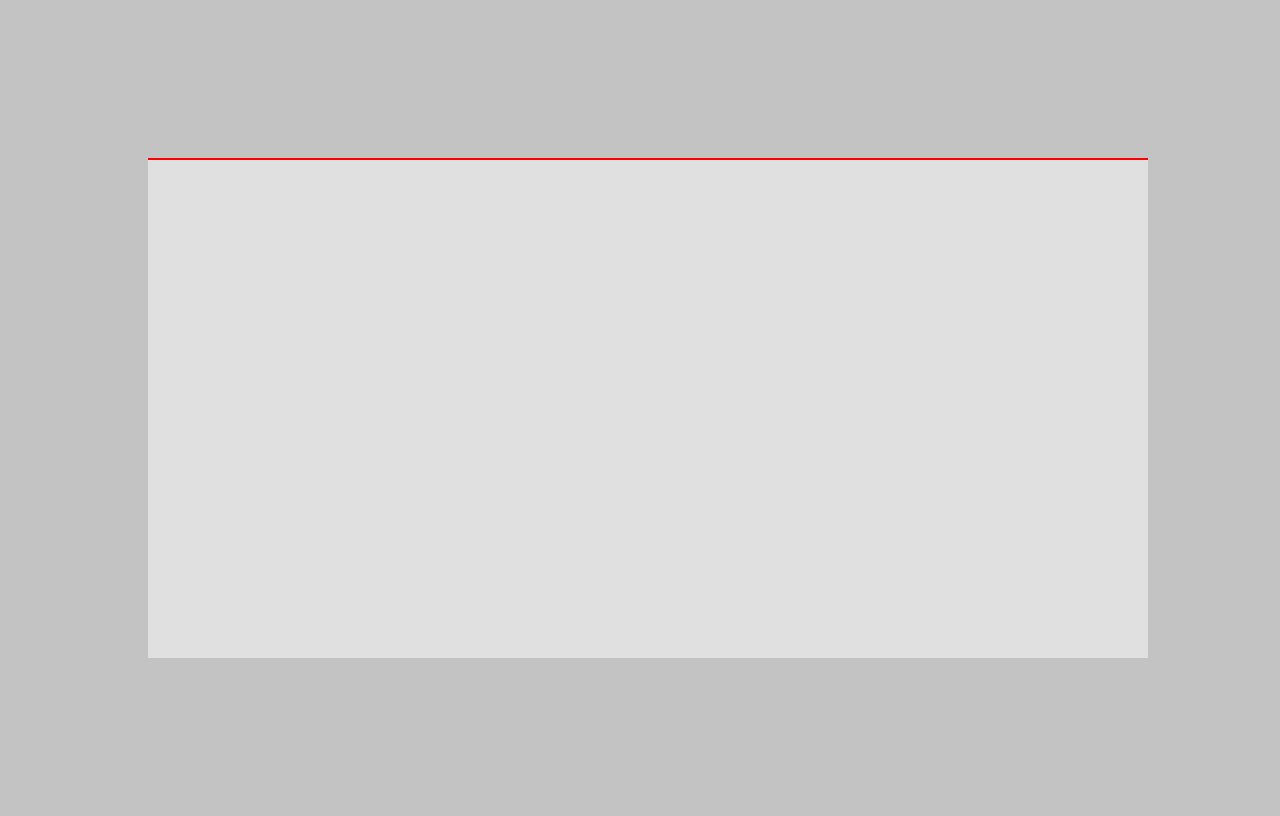
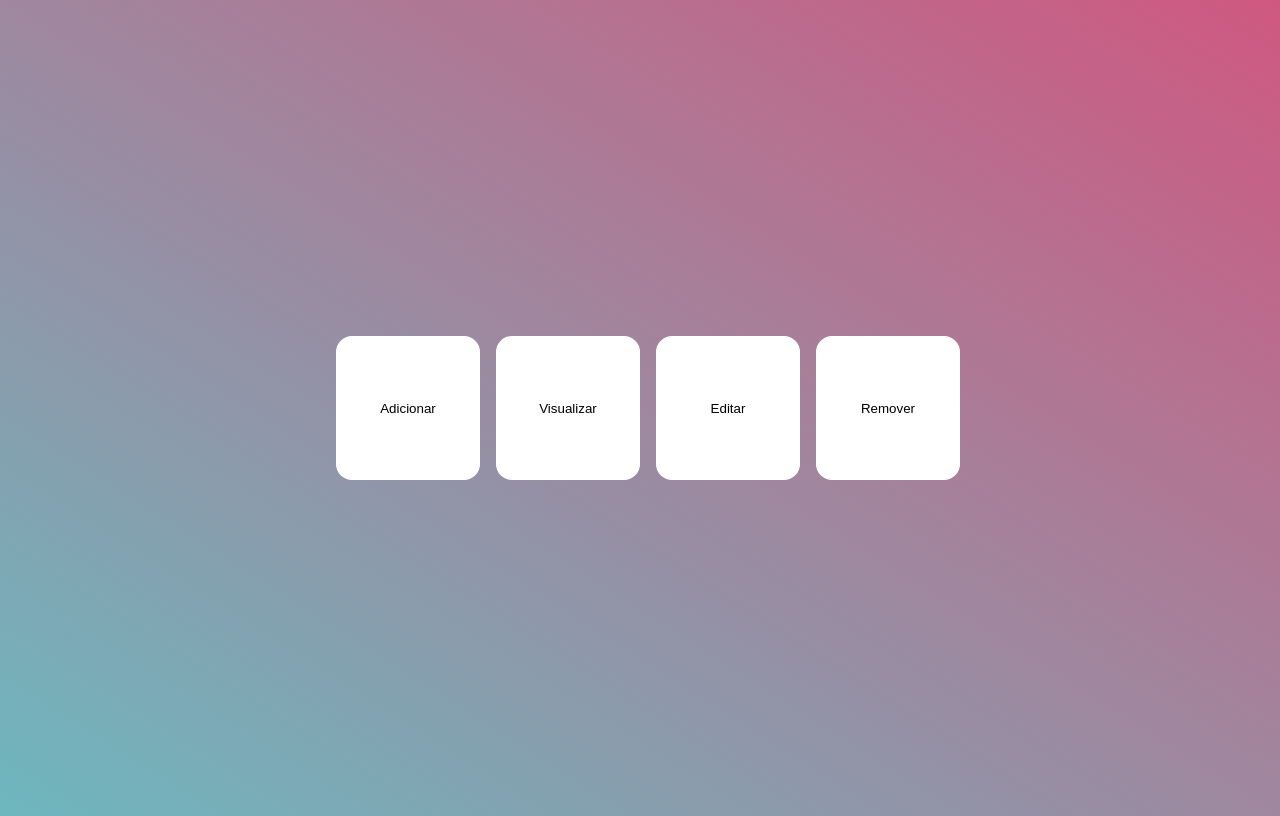
Before and after one commit to SavioHaistem/UsersControl, a React (Vite) app: page / in a window 1280 px wide. Built offline with nearby package versions, Linux system fonts and the light colour scheme.

Commit message:
Estilizando pagina home

```diff
--- a/src/Components/HomePage.tsx
+++ b/src/Components/HomePage.tsx
@@ -1,13 +1,30 @@
-import { BodyStyle ,BoxButtons, Home } from "../Styles/HomeStyle";
+import { BodyStyle ,BoxButtons } from "../Styles/HomeStyle";
+import MainButton from "./MainButtons";
+
 
 function HomePage() {
+
+  const add =()=> {
+    console.log('hello')
+  }
+
   return (
     <>
       <BodyStyle/>
-        <Home>
           <BoxButtons>
+            <MainButton
+              onClick={add}
+              ButtonText="Adicionar"/>
+            <MainButton
+              onClick={add}
+              ButtonText="Visualizar"/>
+            <MainButton
+              onClick={add}
+              ButtonText="Editar"/>
+            <MainButton
+              onClick={add}
+              ButtonText="Remover"/>
           </BoxButtons>
-        </Home>
     </>
   );
 }
--- /dev/null
+++ b/src/Components/MainButtons.tsx
@@ -0,0 +1,20 @@
+import { styled } from "styled-components";
+
+const Button = styled.button`
+  background-color: ${({theme})=> theme.colors.primary};
+  border-radius: 1rem;
+  border: none;
+`
+
+interface iProps {
+  onClick: any,
+  ButtonText: string
+}
+
+function MainButton({ onClick, ButtonText }: iProps) {
+  return (
+    <Button onClick={onClick}> {ButtonText} </Button>
+  );
+}
+
+export default MainButton;
--- a/src/Styles/GlobalStyle.tsx
+++ b/src/Styles/GlobalStyle.tsx
@@ -1,8 +1,9 @@
 const AppTheme = {
   colors: {
-    primary: '#0d71fe',
+    primary: '#ffffff',
     secundary: '#0000de',
-    backgroundPrimary: '#c3c3c3',
+    backgroundPrimary: '#dadada',
+    backgroundSecundary: '#dadadaede',
     text: 'white'
   },
   fonts: {
--- a/src/Styles/HomeStyle.tsx
+++ b/src/Styles/HomeStyle.tsx
@@ -2,7 +2,7 @@ import { createGlobalStyle, styled } from "styled-components";
 
 const BodyStyle = createGlobalStyle`
   body {
-    background-color: ${props => props.theme.colors.backgroundPrimary};
+    background: linear-gradient(to top right, #68bdc2 -6%, #cf5880);
     height: 100vh;
     width: 100%;
     overflow: hidden;
@@ -11,13 +11,12 @@ const BodyStyle = createGlobalStyle`
     justify-content: center;
   }
 `
-const Home = styled.div`
-  background-color: #e0e0e0;
-  height: 500px;
-  width: 1000px;
-`
 const BoxButtons = styled.div`
-  border: 1px solid red;
+  display: grid;
+  grid-template-columns: 9rem 9rem 9rem 9rem;
+  grid-gap: 1rem;
+  height: 9rem;
+  width: fit-content;
 `
 
-export { Home, BoxButtons, BodyStyle };
+export { BoxButtons, BodyStyle };
```
